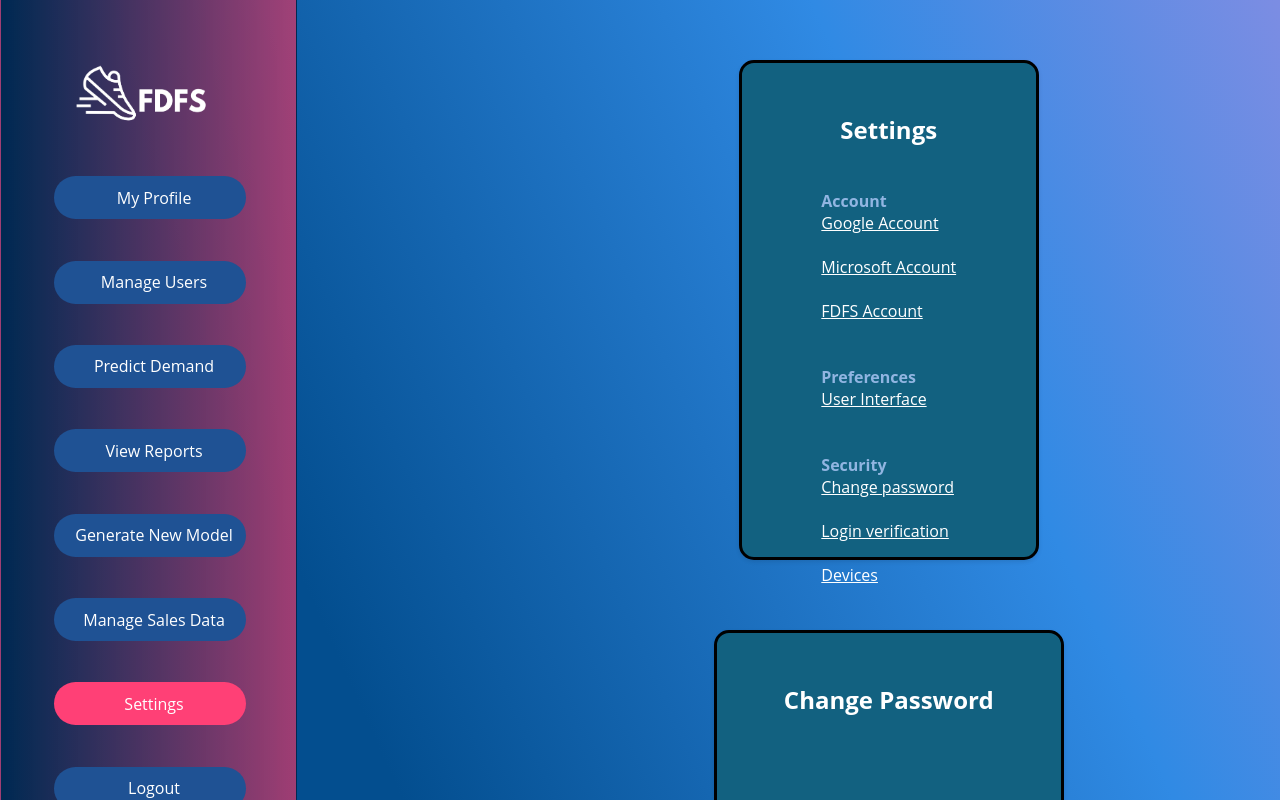
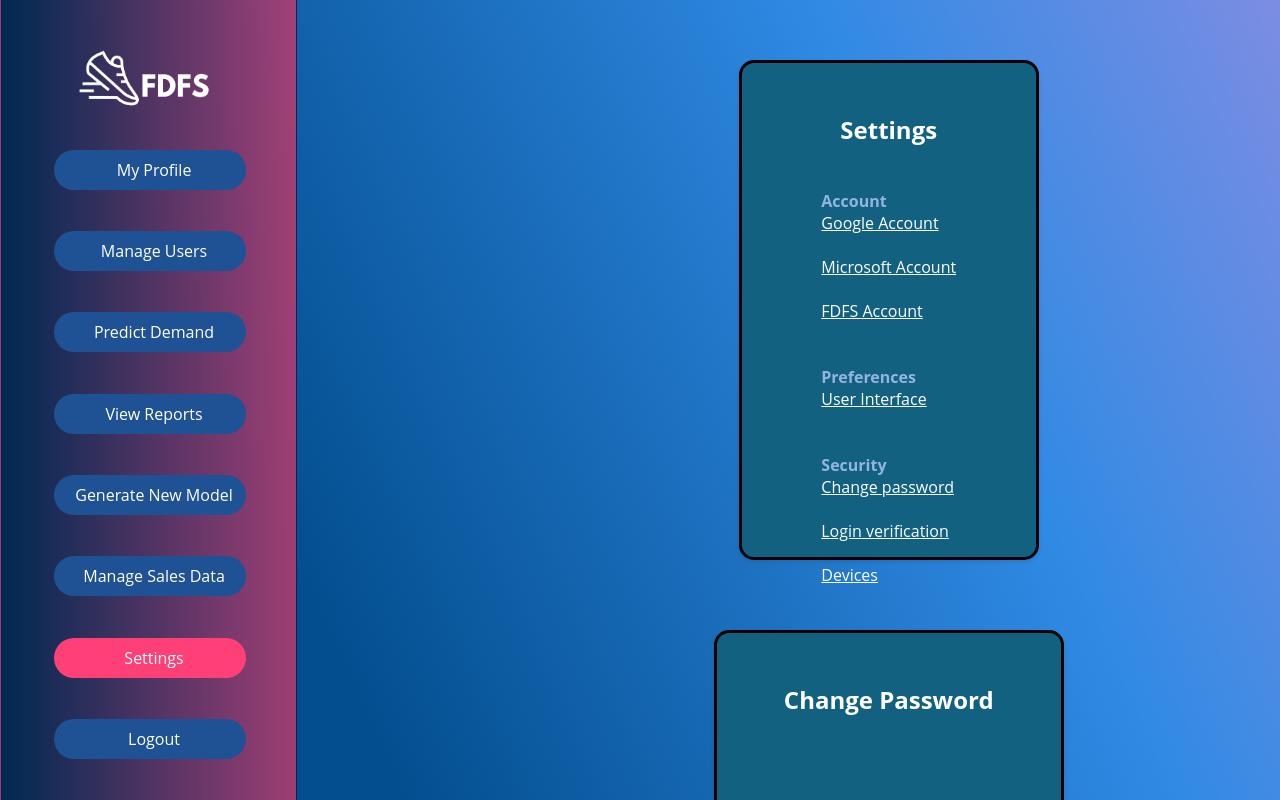
Before and after one commit to Ushangallage2/Future-footware-prediction-demand, a React (Create React App) app in the folder frontend/: page /settings in a window 1280 px wide. Shown: the top 800 px of the page. Built offline with nearby package versions, Linux system fonts and the light colour scheme.

Commit message:
sidebar set fit to page

```diff
--- a/frontend/src/App.css
+++ b/frontend/src/App.css
@@ -9,20 +9,15 @@
   height: 100vh;
   display: flex;
 }
-header{
-  height: 0%;
-  width: 0%;
-}
 
 body{
-  margin: 0;
-  padding: 0;
   /* background-color: #002952; */
   background: linear-gradient(245.59deg, #7c8de3 0%, #308ae4 28.53%, #034e8f 75.52%);
 }
 
+
 .sidebar {
-  height: auto;
+  height: 100%;
   width: 300px;
   background-image: linear-gradient(to right, #002952 1%,#ff4076c6 125%);
   border: 0.1px solid rgba(0, 42, 255, 0);
@@ -31,27 +26,24 @@ body{
 .slidebarIcon{
   width: 45%;
   margin-top: 15%;
-  margin-left: 25%;
+  margin-left: 26%;
   display: flex;
   position: relative;
   background-color: #0000;
 }
 
+
 .sidebarList {
-  height: auto;
-  margin-top: 0%;
-  padding: 0%;
   width: 100%;
-
 }
 
 .sidebarList .row {
   width:65%;
-  height: 43px;
+  height: 40px;
   background-color: #1f5294;
   border-radius: 25px;
   list-style-type: none;
-  margin-top: 14%;
+  margin-top: 10%;
   margin-bottom: 14%;
   margin-left: 18%;
   display: flex;
--- a/frontend/src/collections/pages/homePage/home.css
+++ b/frontend/src/collections/pages/homePage/home.css
@@ -8,13 +8,7 @@
     align-items: center;
     padding: 33px 9%;
   }
-  .slidebarIcon{
-    width: 45%;
-    margin-top: 20%;
-    margin-left: 25%;
-    display: flex;
-    background-color: #0000;
-  }
+
   .p{
     color: aliceblue;
   }
```
Also changed, not shown: frontend/src/collections/sidebar/sidebar.js (+4 -4 lines).
